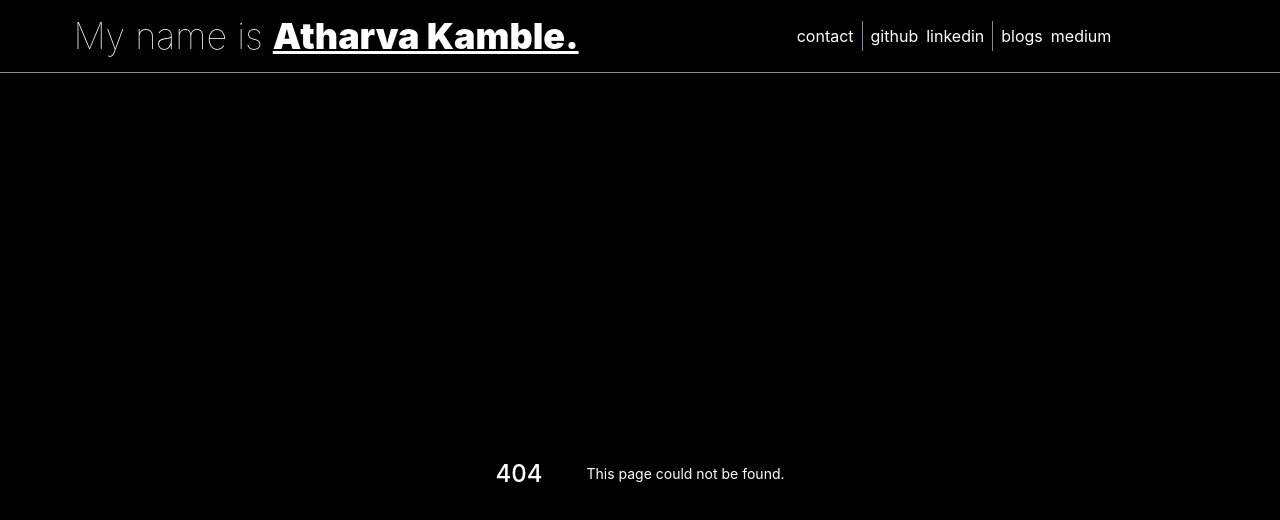
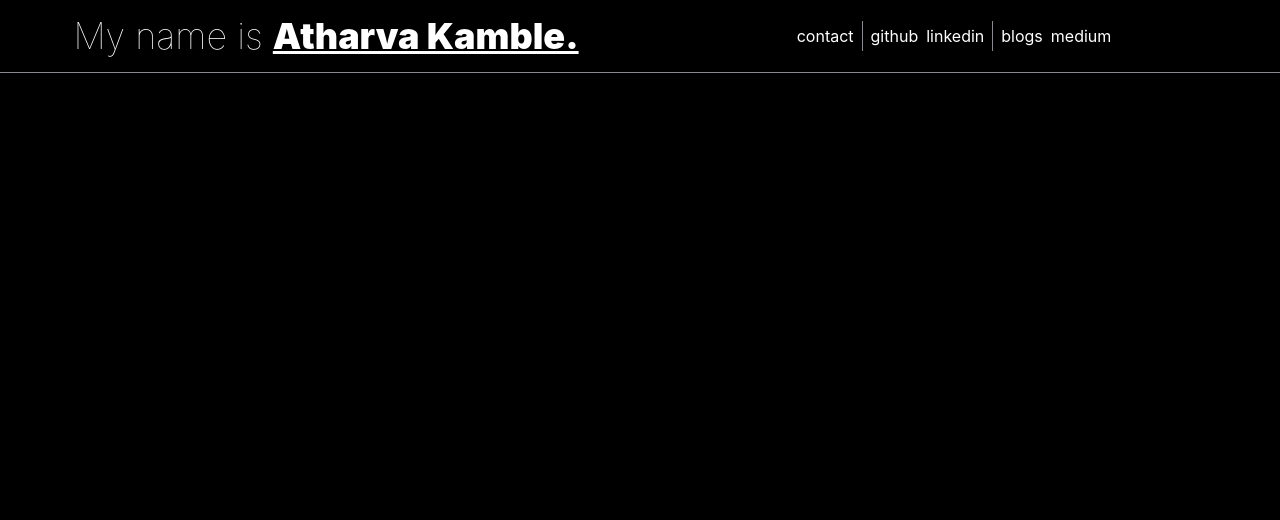
Before and after one commit to athkdev/me, a Next.js app: page /resume in a window 1280 px wide. Before the commit this address had no page. Shown: the top 520 px of the page. Built offline with nearby package versions, Linux system fonts and the light colour scheme.

Commit message:
feat: add /resume

```diff
--- /dev/null
+++ b/src/pages/resume/index.tsx
@@ -0,0 +1,3 @@
+export default function Resume() {
+    return <div className="min-h-screen"><iframe src='/resume.pdf' className="min-h-screen w-full" /></div>
+}
```
Also changed, not shown: 1 other file (tests, documents, lock files or other folders).
